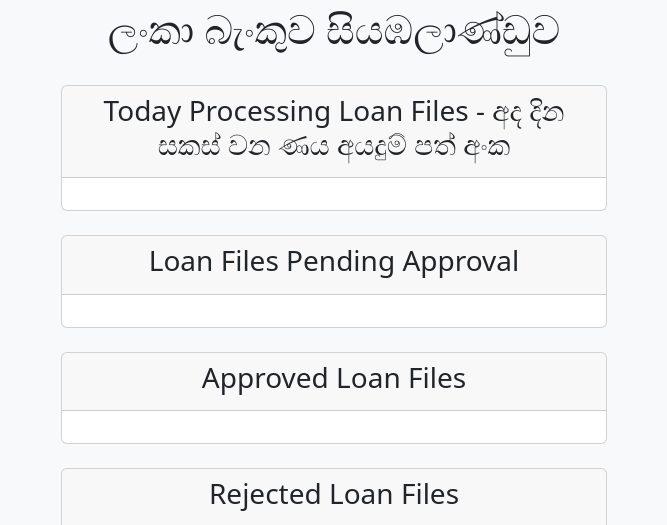
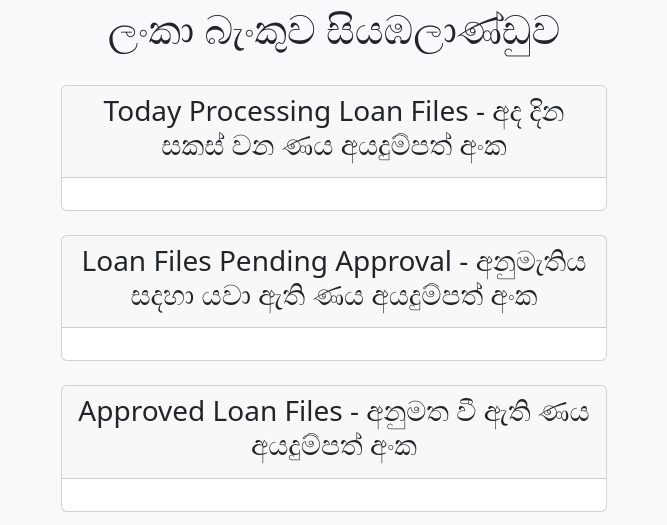
Before and after one commit to boc416/loanQ, a plain HTML site: page index.html in a window 1280 px wide. Shown: the part 273-798 px from the top of the page, without its empty margins (306-973 px from the left). Drawn offline with nearby package versions, Linux system fonts and the light colour scheme; no server answers.

Commit message:
sinhala added

```diff
--- a/index.html
+++ b/index.html
@@ -38,28 +38,28 @@
             <div class="col-md-6 offset-md-3 text-center">
                 <div class="card mb-4">
                     <div class="card-header">
-                        <h3>Today Processing Loan Files - අද දින සකස් වන ණය අයදුම් පත් අංක </h3>
+                        <h3>Today Processing Loan Files - අද දින සකස් වන ණය අයදුම්පත් අංක </h3>
                     </div>
                     <div class="card-body" id="todayProc"></div>
                 </div>
 
                 <div class="card mb-4">
                     <div class="card-header">
-                        <h3>Loan Files Pending Approval</h3>
+                        <h3>Loan Files Pending Approval - අනුමැතිය සදහා යවා ඇති ණය අයදුම්පත් අංක </h3>
                     </div>
                     <div class="card-body" id="pendingApp"></div>
                 </div>
 
                 <div class="card mb-4">
                     <div class="card-header">
-                        <h3>Approved Loan Files</h3>
+                        <h3>Approved Loan Files - අනුමත වී ඇති ණය අයදුම්පත් අංක </h3>
                     </div>
                     <div class="card-body" id="todayGrant"></div>
                 </div>
 
                 <div class="card mb-4">
                     <div class="card-header">
-                        <h3>Rejected Loan Files</h3>
+                        <h3>Rejected Loan Files - අනුමැතිය ප්‍රතික්ෂේප වූ ණය අයදුම්පත් අංක</h3>
                     </div>
                     <div class="card-body" id="rejected"></div>
                 </div>
```
